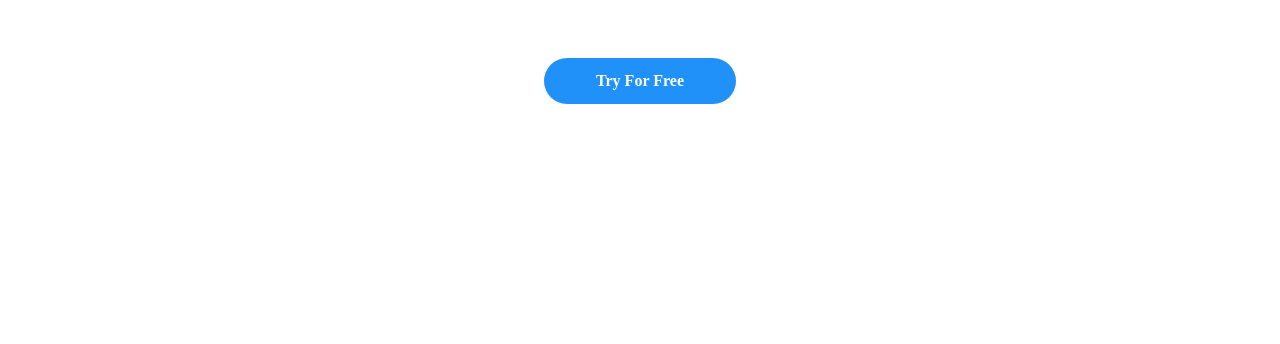
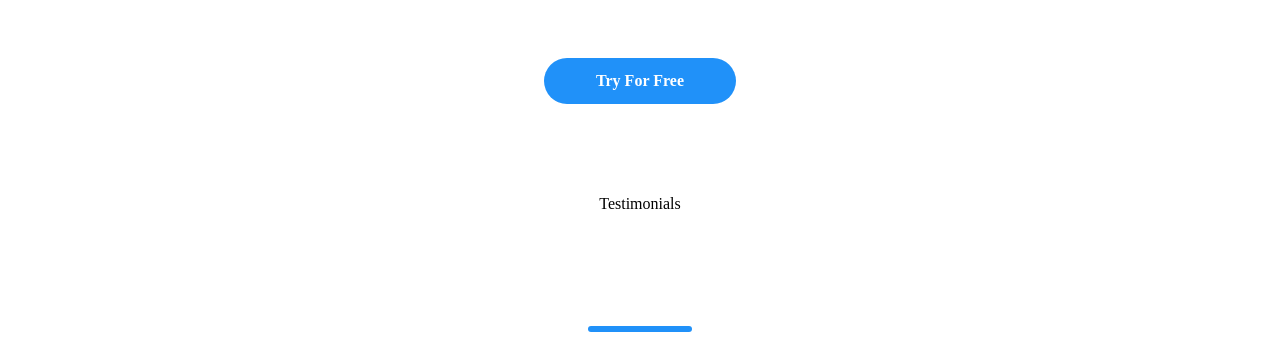
Before and after one commit to Mohebs405250/figma-land, a plain HTML site: page index.html in a window 1280 px wide. Shown: the part 3965-4309 px from the top of the page. Before the commit the page ends 4149 px from the top, so only its background shows below. Drawn offline with Linux system fonts and the light colour scheme.

Commit message:
finish basic structure of Testimonials

```diff
--- a/index.html
+++ b/index.html
@@ -167,6 +167,19 @@
                 </div>
                 <div class="partners-button button">Try For Free</div>
             </section>
+            <section class="testimonials">
+                <h2 class="testimonials-title">Testimonials</h2>
+                <div class="testimonials-container">
+                    <img src="" alt="" class="testimonials-svg">
+                    <p class="testimonials-description"></p>
+                    <div class="testimonials-user">
+                        <img src="" alt="" class="img-user">
+                        <p class="user-description"></p>
+                    </div>
+                </div>
+                <button class="button testimonials-button"></button>
+
+            </section>
         </div>
     </main>
 
--- a/styles/app.css
+++ b/styles/app.css
@@ -425,3 +425,13 @@ header{
     margin-top: 80px;
     font-weight: 700;
 }
+
+.testimonials{}
+.testimonials-title{}
+.testimonials-container{}
+.testimonials-button{}
+.testimonials-svg{}
+.testimonials-description{}
+.testimonials-user{}
+.img-user{}
+.user-description{}
```
